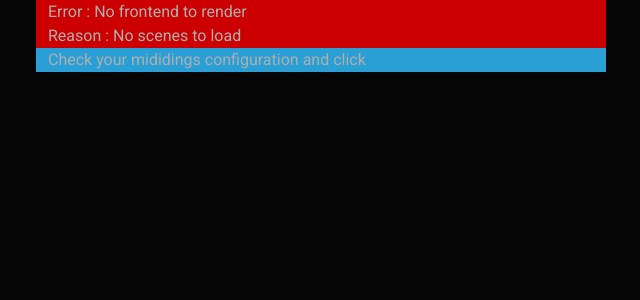
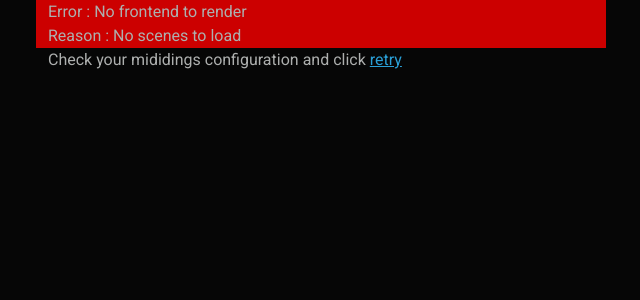
Before and after one commit to stefets/stagedings, a FastAPI app: page / in a window 1280 px wide. Shown: the top 300 px of the page, without its empty margins (34-674 px from the left). Run offline with FastAPI, Linux system fonts and the light colour scheme; some libraries are stand-ins or nearby versions.

Commit message:
refactor: Update no content view

```diff
--- a/src/templates/no_context.html
+++ b/src/templates/no_context.html
@@ -9,9 +9,9 @@
     </div>
   </div>
   <div class="row">
-    <div class="col-md-6 bg-primary">
+    <div class="col-md-6">
       Check your mididings configuration and click
-      <a href="/ui">retry</a>
+      <a href="/">retry</a>
     </div>
   </div>
 </div>
```
